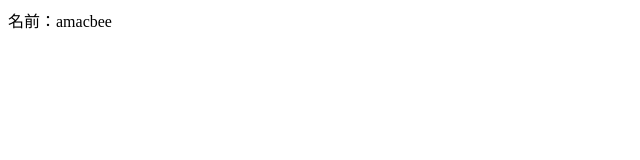
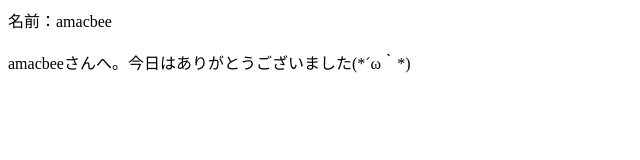
Before and after one commit to hal-1001/github.hands.on, a plain HTML site: page aboutme.html in a window 1280 px wide. Shown: the whole page, without its empty margins (0-640 px from the left). Drawn offline with Linux system fonts and the light colour scheme.

Commit message:
aboutme.html テキスト追記しました

```diff
--- a/aboutme.html
+++ b/aboutme.html
@@ -3,6 +3,9 @@
         <title> Self Introduction </title>
     </head>
     <body>
-        名前：amacbee
+        名前：amacbee<br><br>
+
+		amacbeeさんへ。今日はありがとうございました(*´ω｀*)
+
     </body>
 </html>
```
